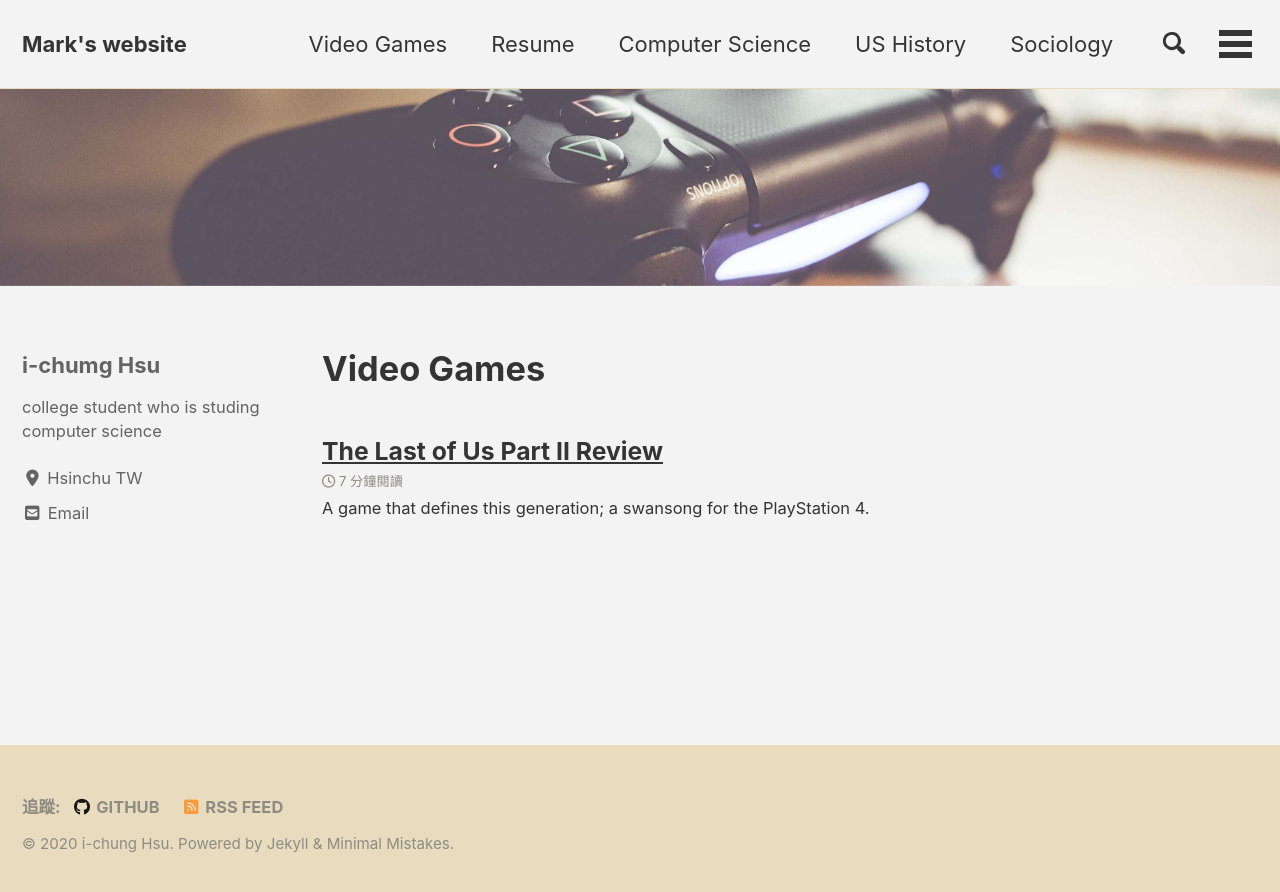
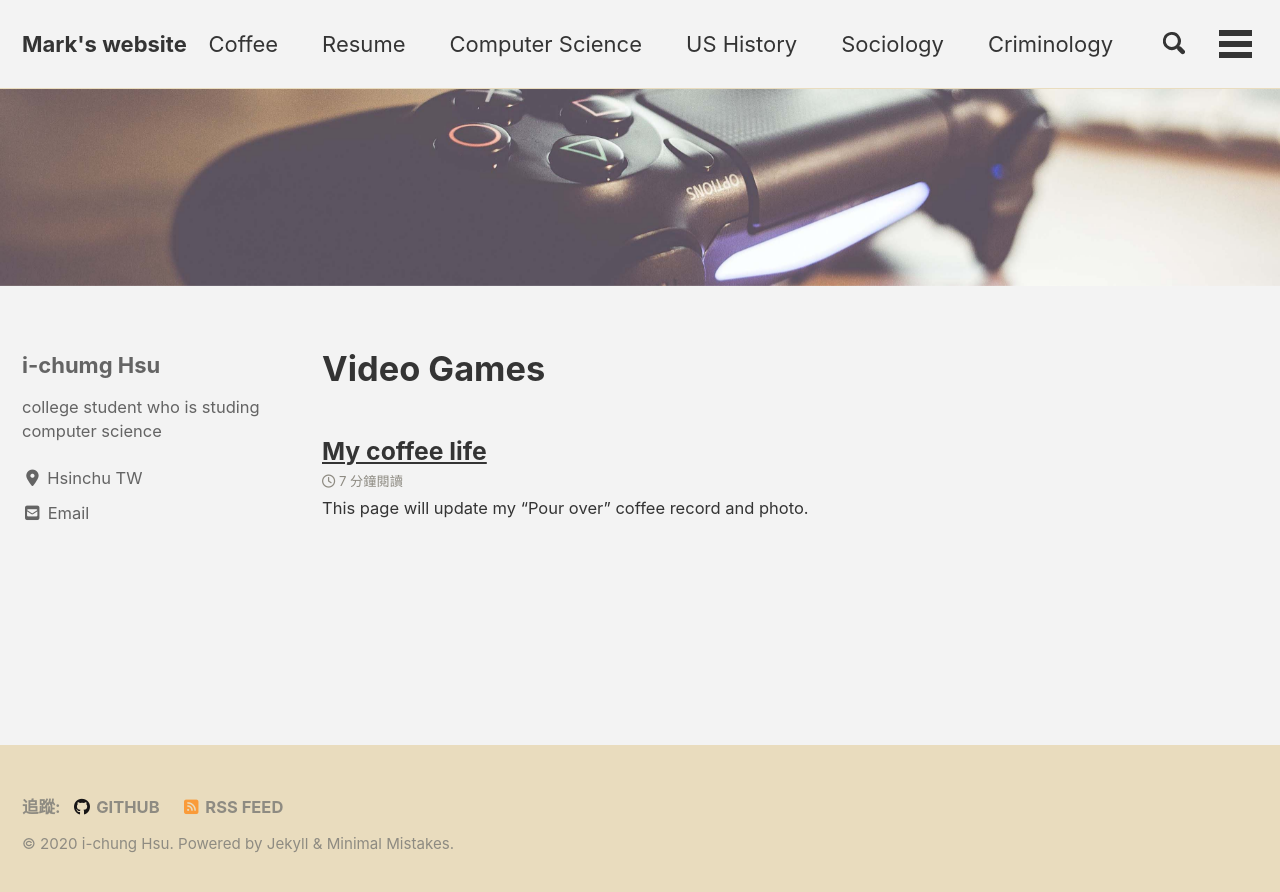
Before and after one commit to markhsumark/markhsumark.github.io, a Jekyll site: the page built from _pages/videogames.md, in a window 1280 px wide. Shown: the top 892 px of the page. Built offline with Jekyll 4.4.1, drawn with Linux system fonts in a browser that asks for light colours; cached includes are drawn as plain includes; nearby versions of some CDN libraries.

Commit message:
link of video game test

```diff
--- a/_data/navigation.yml
+++ b/_data/navigation.yml
@@ -2,7 +2,7 @@
 main:
   # - title: "Coffee"
   #   url: /coffee/
-  - title: "Video Games"
+  - title: "Coffee"
     url: /videogames/
   - title: "Resume"
     url: /resume/
--- a/_videogames/thelastofus2.md
+++ b/_videogames/thelastofus2.md
@@ -1,18 +1,13 @@
 ---
-title: "The Last of Us Part II Review"
-excerpt: "A game that defines this generation; a swansong for the PlayStation 4."
+title: "My coffee life"
+excerpt:
 date: 2020-06-24
-tags: [The Last of Us, Joel, Ellie, PlayStation, The Last of Us 2, The Last of Us Part II]
+tags:
 ---
 
-*A game that defines this generation; a swansong for the PlayStation 4.*
 
-![image-center](/images/tlou2_review/tlou2_review_image_2.jpg){: .align-center}
-
-- Publisher: Sony Interactive Entertainment
-- Developer: Naughty Dog
-- Release: June 19, 2020
-- Reviewed on: PlayStation 4
+<!--![image-center](/images/tlou2_review/tlou2_review_image_2.jpg){: .align-center}-->
+## This page will update my "Pour over" coffee record and photo.
 
 
 When the sequel to the critically acclaimed 'The Last of Us' was announced at PSX 2016, many fans were excited but
```
